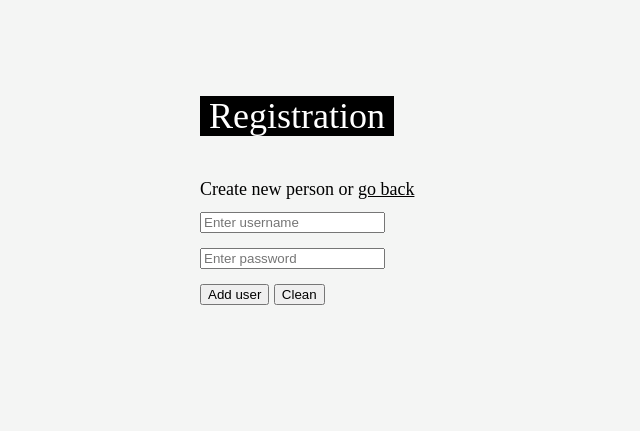
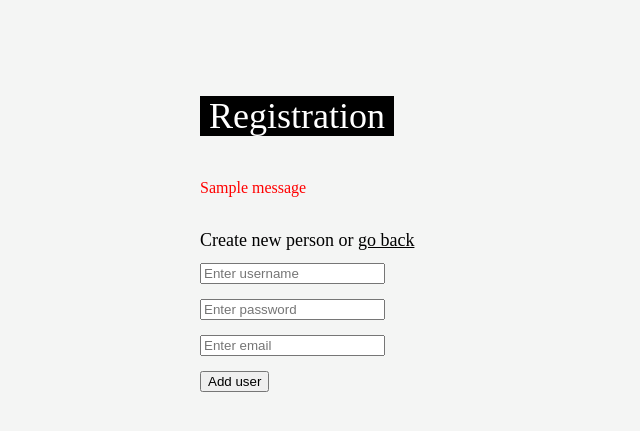
Before and after one commit to Nefariusmag/virtual-wardrobe, a Flask app: page /registration in a window 1280 px wide. Shown: the top 431 px of the page, without its empty margins (0-640 px from the left). Run offline with Flask 2, Linux system fonts and the light colour scheme; tables that the repository leaves empty hold one stand-in row (values such as "Sample post"); one stand-in notice (Sample message) is shown; some libraries are stand-ins or nearby versions.

Commit message:
Ref #42 Use WTForms
Updated registration template and route function

```diff
--- a/forms/__init__.py
+++ b/forms/__init__.py
@@ -0,0 +1,56 @@
+from flask_wtf import FlaskForm
+from flask_wtf.file import FileField, FileRequired, FileAllowed
+from wtforms import StringField, PasswordField, BooleanField, SelectField
+from wtforms.validators import DataRequired, InputRequired, Email, Length
+
+
+class LoginForm(FlaskForm):
+    username = StringField('username', validators=[DataRequired(), Email()])
+
+
+class RegisterForm(FlaskForm):
+    username = StringField('username', validators=[DataRequired(), Length(min=3, max=30)])
+    password = PasswordField('password', validators=[DataRequired(), Length(min=3, max=30)])
+    email = StringField('email', validators=[DataRequired(), Email()])
+
+#
+# class AddClothes(FlaskForm):
+#     from flask_uploads import UploadSet, IMAGES
+#     images = UploadSet('images', IMAGES)
+#
+#     name = StringField
+#     clth_type = StringField
+#     t_min = StringField
+#     t_max = StringField
+#     photo = FileField('image', validators=[
+#         FileRequired(),
+#         FileAllowed(images, 'Images only!')
+#     ])
+from flask_wtf import FlaskForm
+from flask_wtf.file import FileField, FileRequired, FileAllowed
+from wtforms import StringField, PasswordField, BooleanField, SelectField
+from wtforms.validators import DataRequired, InputRequired, Email, Length
+
+
+class LoginForm(FlaskForm):
+    username = StringField('username', validators=[DataRequired(), Email()])
+
+
+class RegisterForm(FlaskForm):
+    username = StringField('username', validators=[DataRequired(), Length(min=3, max=30)])
+    password = PasswordField('password', validators=[DataRequired(), Length(min=3, max=30)])
+    email = StringField('email', validators=[DataRequired(), Email()])
+
+#
+# class AddClothes(FlaskForm):
+#     from flask_uploads import UploadSet, IMAGES
+#     images = UploadSet('images', IMAGES)
+#
+#     name = StringField
+#     clth_type = StringField
+#     t_min = StringField
+#     t_max = StringField
+#     photo = FileField('image', validators=[
+#         FileRequired(),
+#         FileAllowed(images, 'Images only!')
+#     ])
--- a/wardrobe/app.py
+++ b/wardrobe/app.py
@@ -1,6 +1,6 @@
 import os, config, datetime
 
-from flask import Flask, abort, render_template, request, redirect, url_for, send_from_directory
+from flask import Flask, abort, render_template, request, redirect, url_for, send_from_directory, flash
 from flask_babel import Babel
 from flask_login import LoginManager, login_required, login_user, logout_user, current_user
 from werkzeug.utils import secure_filename
@@ -107,15 +107,19 @@ def create_app():
 
     @app.route('/registration', methods=['GET', 'POST'])
     def register():
+        from forms import RegisterForm
+        form = RegisterForm()
         if current_user.is_authenticated:
             return redirect('/')
-        if request.method == 'POST':
-            username = request.form['username']
-            password = request.form['password']
-            registered_user = User.query.filter(User.username == username).first()
+        if form.validate_on_submit():
+            username = form.username.data
+            password = form.password.data
+            email = form.email.data
+            registered_user = User.query.filter((User.username == username) | (User.email == email)).first()
             if registered_user is None:
                 new_user = User(username)
                 new_user.set_user_password(password)
+                new_user.email = email
                 new_user.role = db.session.query(UserRole.id).filter(UserRole.role == 'user').first().id
                 db.session.add(new_user)
                 db.session.add(new_user.UserToken(username=new_user.username))
@@ -123,9 +127,10 @@ def create_app():
                 db.session.commit()
                 return redirect('/')
             else:
-                return render_template('registration.html', user_exit=True)
-        else:
-            return render_template('registration.html')
+                flash('User is already exist', 'error')
+
+        return render_template('registration.html', form=form)
+
 
     @app.route('/location', methods=['GET', 'POST'])
     @login_required
--- a/wardrobe/templates/registration.html
+++ b/wardrobe/templates/registration.html
@@ -3,26 +3,38 @@
 <head>
     <meta charset="utf-8">
     <link rel="stylesheet" type="text/css" href="{{ url_for('static', filename='css/default.css') }}">
-<!--
-    <link rel="stylesheet" href="https://stackpath.bootstrapcdn.com/bootstrap/4.1.3/css/bootstrap.min.css"
-          integrity="sha384-MCw98/SFnGE8fJT3GXwEOngsV7Zt27NXFoaoApmYm81iuXoPkFOJwJ8ERdknLPMO" crossorigin="anonymous">
--->
     <title>{{ _(' Registration ') }}</title>
 </head>
 
 <body>
 <h1><span class="black_background">{{ _(' Registration ') }}</span></h1>
 
+{% with messages = get_flashed_messages(category_filter=["error"]) %}
+    {% if messages %}
+        {% for message in messages %}
+            <div class="error_text">{{ message }}</div></br>
+        {% endfor %}
+        </ul>
+    {% endif %}
+{% endwith %}
+
 {{ _('Create new person or ') }}<a href="/">{{ _('go back') }}</a>
 
 <form action="" method="post" class="form_size">
-    <input type=text name=username placeholder="{{ _('Enter username') }}"><br/>
-    {% if user_exit %}
-    <span class="error_text">{{ _('User exist') }}</span><br/>
-    {% endif %}
-    <input type=password name=password placeholder="{{ _('Enter password') }}"><br/>
+    {{ form.csrf_token }}
+    {% for message in form.username.errors %}
+        <div class="error_text">{{ message }}</div>
+    {% endfor %}
+    {{ form.username(placeholder=_('Enter username')) }}<br/>
+    {% for message in form.password.errors %}
+        <div class="error_text">{{ message }}</div>
+    {% endfor %}
+    {{ form.password(placeholder=_('Enter password')) }}<br/>
+    {% for message in form.email.errors %}
+        <div class="error_text">{{ message }}</div>
+    {% endfor %}
+    {{ form.email(placeholder=_('Enter email')) }}<br/>
     <input type=submit value="{{ _('Add user') }}">
-    <input type="reset" value={{ _('Clean') }}>
 </form>
 
 <!--<img src="static/photos/1007152208.jpg">-->
```
